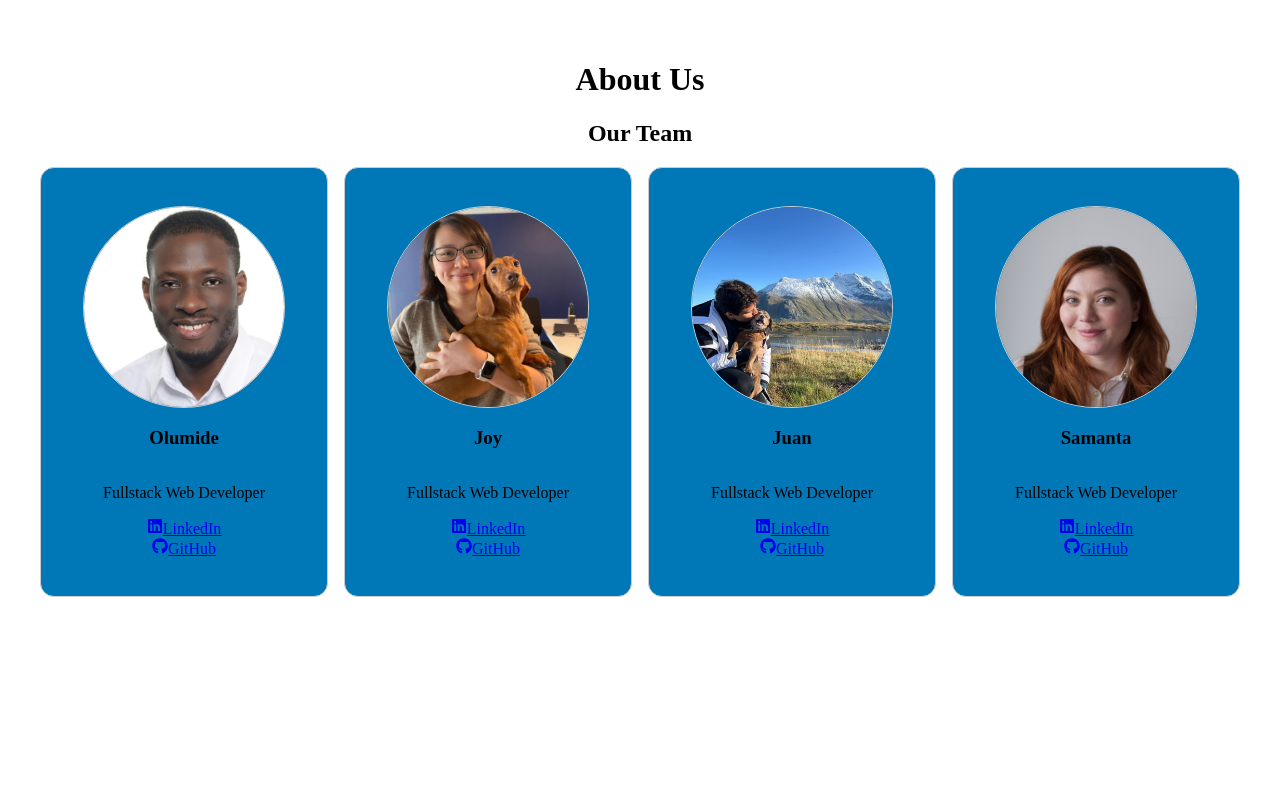
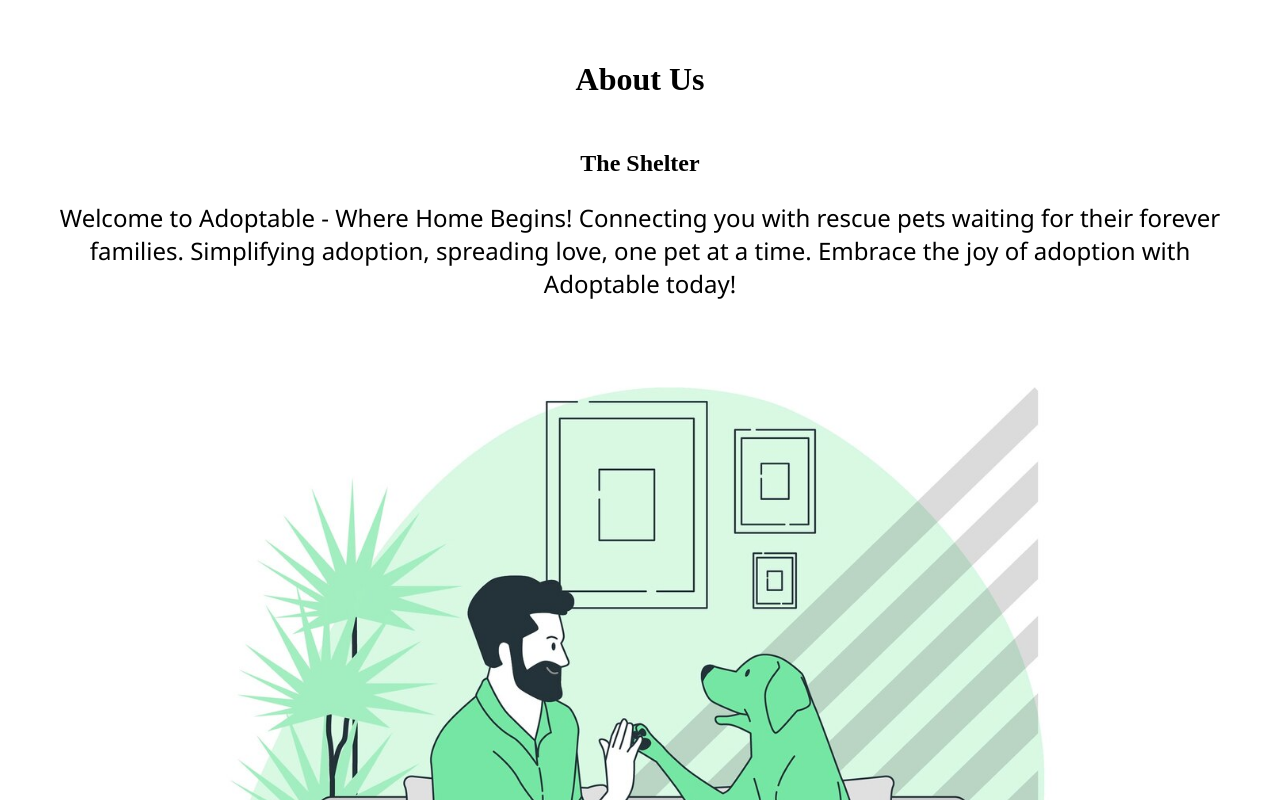
Before and after one commit to samanta-scavassa/adoptable, a React (Vite) app: page /about in a window 1280 px wide. Shown: the top 800 px of the page. Built offline with nearby package versions, Linux system fonts and the light colour scheme.

Commit message:
adjust style

```diff
--- a/src/pages/About.css
+++ b/src/pages/About.css
@@ -2,4 +2,19 @@
   display: flex;
   flex-wrap: nowrap;
   gap: 1rem;
+  padding-top: 20px;
 }
+
+.the-shelter {
+  padding-top: 30px;
+}
+
+.welcome {
+  font-size: x-large;
+  font-weight: 400;
+  font-family: "Segoe UI", Tahoma, Geneva, Verdana, sans-serif;
+}
+
+.image {
+  width: 70%;
+}
--- a/src/pages/About.jsx
+++ b/src/pages/About.jsx
@@ -3,12 +3,21 @@
 import SamantaImg from "../assets/images/Samanta.jpg";
 import JuanImg from "../assets/images/Juan.jpg";
 import Olumide from "../assets/images/Olumide.jpg";
+import dog from "../assets/images/dog-high-five-concept.jpg";
 import "./About.css";
 
 function About() {
   return (
     <div className="about-page">
       <h1>About Us</h1>
+      <h2 className="the-shelter">The Shelter</h2>
+      <p className="welcome">
+        Welcome to Adoptable - Where Home Begins! Connecting you with rescue
+        pets waiting for their forever families. Simplifying adoption, spreading
+        love, one pet at a time. Embrace the joy of adoption with Adoptable
+        today!
+      </p>
+      <img className="image" src={dog} alt="Shelter image" />
       <h2 className="our-team">Our Team</h2>
       <section className="team">
         {members.map((member, index) => (
```
Also changed, not shown: src/assets/images/dog-high-five-concept.jpg (renamed from src/assets/images/dog-high-five-concept-illustration_114360-11535.jpg), src/pages/HomePage.css (deleted), src/pages/HomePage.jsx (deleted).
